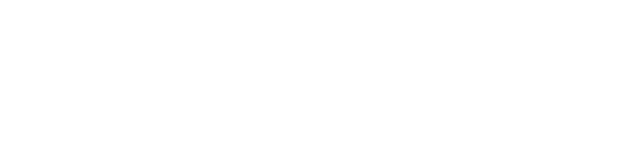
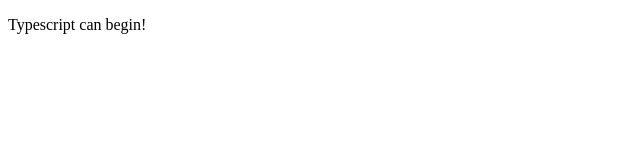
Before and after one commit to serverlocal017/typescript, a plain HTML site: page index.html in a window 1280 px wide. Shown: the whole page, without its empty margins (0-640 px from the left). Drawn offline with Linux system fonts and the light colour scheme.

Commit message:
Body added

```diff
--- a/index.html
+++ b/index.html
@@ -5,4 +5,7 @@
     <title>Learn typescript</title>
   </head>
 
+  <body>
+    <p>Typescript can begin!</p>
+  </body>
 </html>
```
